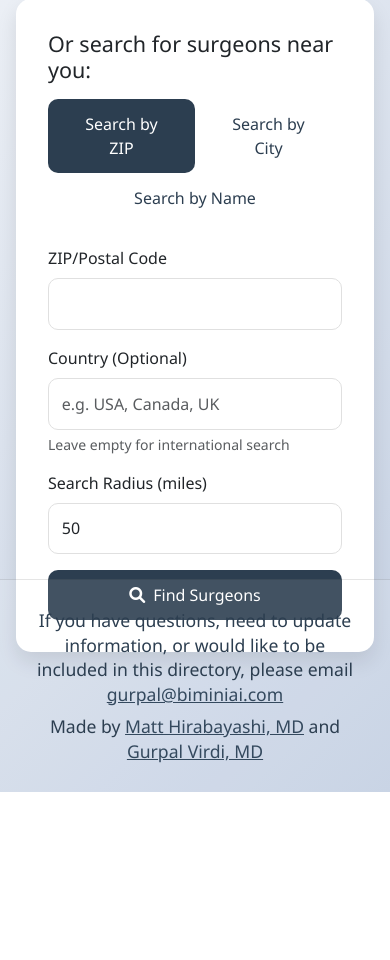
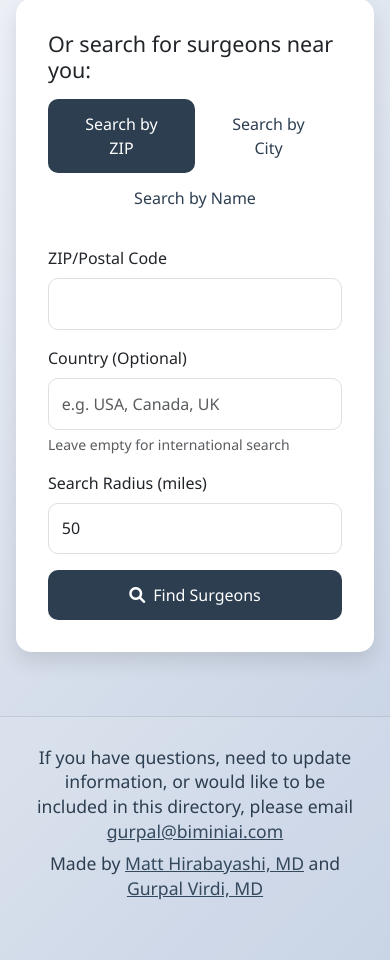
Before and after one commit to eyelabsai/refractivesurgeonfinder, a Flask app: page / in a window 390 px wide. Shown: the part 288-1248 px from the top of the page. Before the commit the page ends 1080 px from the top, so only its background shows below. Run offline with Flask 3, Linux system fonts and the light colour scheme.

Commit message:
new commit

```diff
--- a/templates/index.html
+++ b/templates/index.html
@@ -105,16 +105,20 @@
         }
         @media (max-width: 768px) {
             body {
-                padding-bottom: 120px; /* More space for footer on mobile */
+                padding-bottom: 0; /* Remove fixed padding */
+                min-height: 100vh;
             }
             .container {
                 padding: 1rem;
+                margin-bottom: 2rem; /* Add space before footer */
             }
             .footer {
+                position: relative; /* Change to relative positioning on mobile */
+                margin-top: auto; /* Push to bottom of available space */
                 padding: 0.75rem;
             }
             .search-card {
-                margin-bottom: 0.25rem;
+                margin-bottom: 1rem;
             }
         }
     </style>
```
